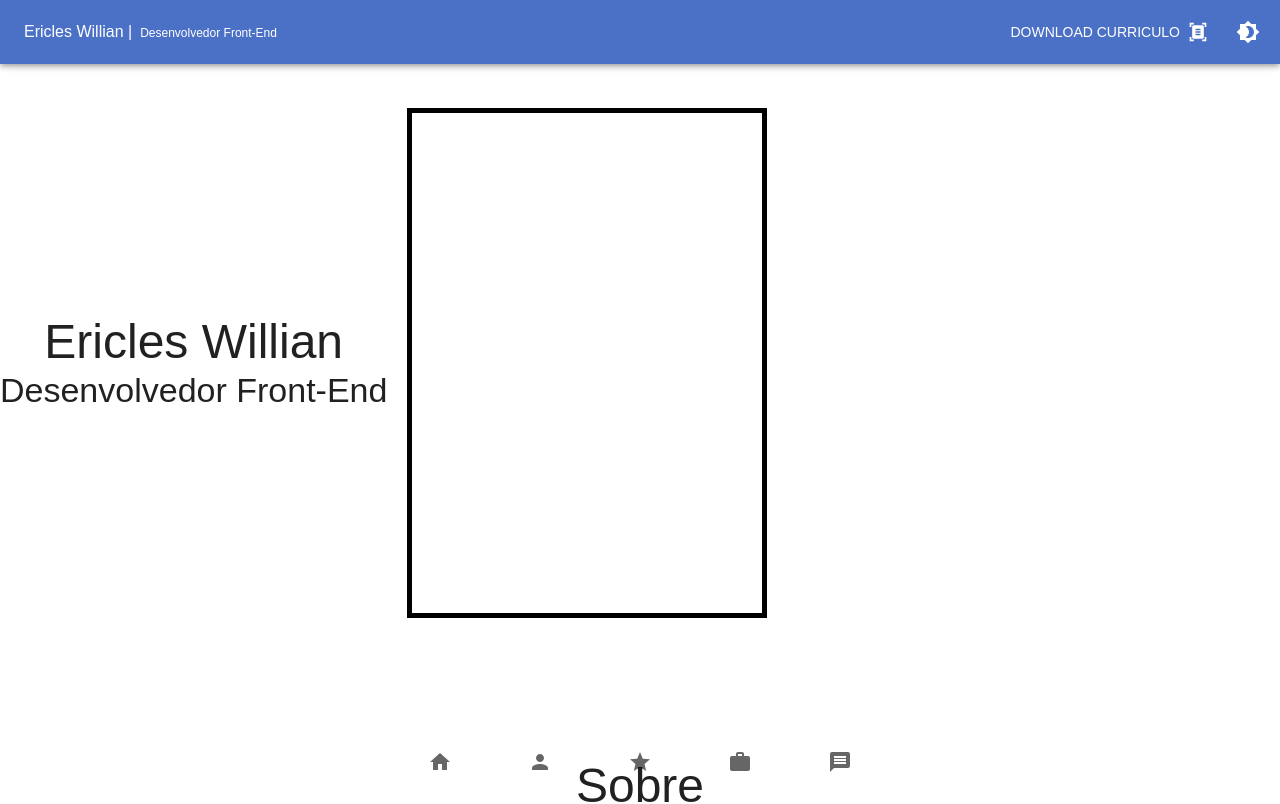
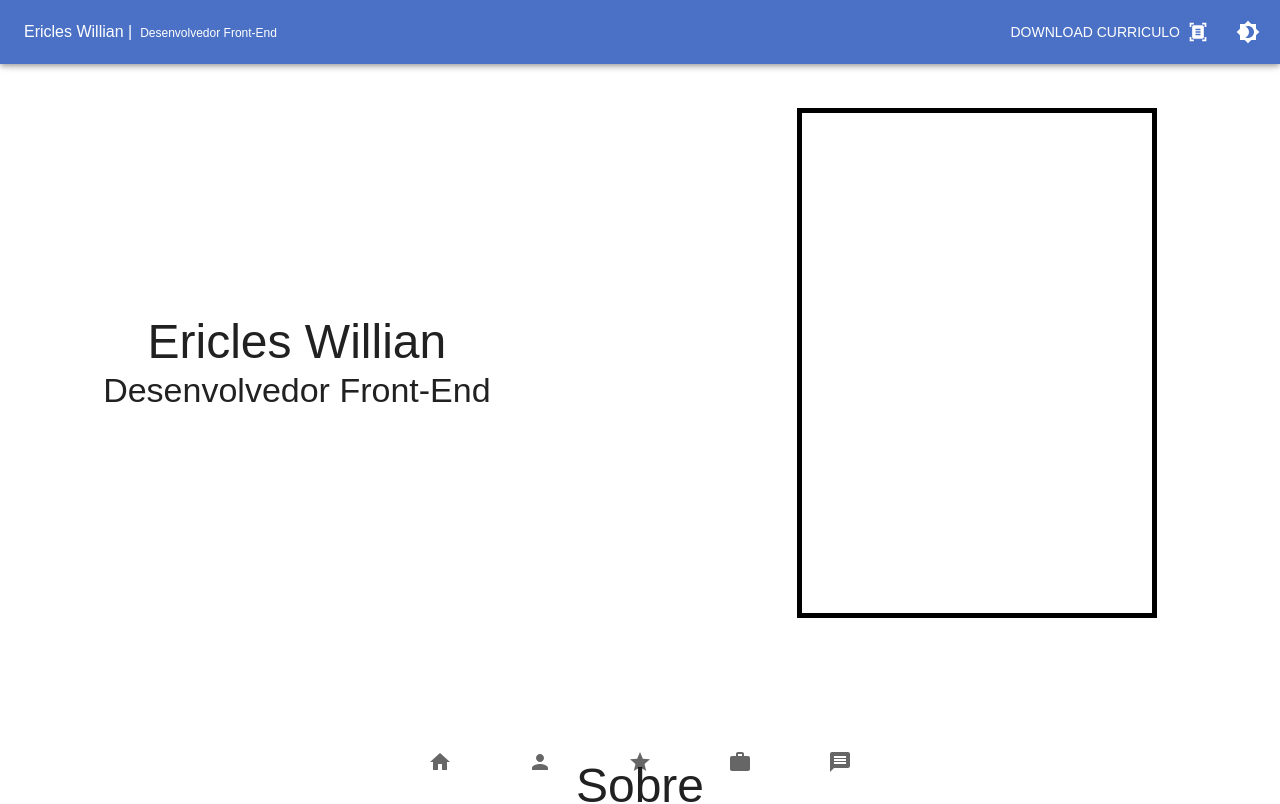
Before and after one commit to ewnsilva/portfolio, a React (Create React App) app: page / in a window 1280 px wide. Shown: the top 804 px of the page. Built offline with nearby package versions, Linux system fonts and the light colour scheme.

Commit message:
refactor: adjust responsiveness

```diff
--- a/src/components/About/index.tsx
+++ b/src/components/About/index.tsx
@@ -1,7 +1,7 @@
 import { Box, Typography, useMediaQuery } from "@mui/material";
 
 export const About = () => {
-  const matchesMd = useMediaQuery("(max-width:850px)");
+  const matchesMd = useMediaQuery("(max-width:870px)");
 
   return (
     <Box mb={5}>
--- a/src/components/Contact/index.tsx
+++ b/src/components/Contact/index.tsx
@@ -8,7 +8,7 @@ import {
 } from "@mui/material";
 
 export const Contact = () => {
-  const matchesMd = useMediaQuery("(max-width:850px)");
+  const matchesMd = useMediaQuery("(max-width:870px)");
 
   return (
     <Box
@@ -21,7 +21,12 @@ export const Contact = () => {
         Entre em Contato
       </Typography>
 
-      <Box display={"flex"} justifyContent={"space-between"} width={700}>
+      <Box
+        display={"flex"}
+        flexDirection={matchesMd ? "column" : "row"}
+        justifyContent={matchesMd ? "center" : "space-between"}
+        alignItems={"center"}
+      >
         <Box>
           <Box>
             <b>Email: </b>ewnsilva@gmail.com{" "}
@@ -31,14 +36,16 @@ export const Contact = () => {
             {"(12) 98256-2145"}
           </Box>
         </Box>
-        <FormControl
+        <Box
           sx={{
-            width: "60%",
+            minWidth: 250,
+            maxWidth: 400,
+            width: "100%",
             border: "2px solid black",
             borderRadius: 3,
-            p: 2,
           }}
         >
+          <FormControl>
             <TextField label={"Seu Nome"} sx={{ mb: 2 }} />
             <TextField label={"Seu Email"} sx={{ mb: 2 }} />
             <TextField
@@ -51,5 +58,6 @@ export const Contact = () => {
           </FormControl>
         </Box>
       </Box>
+    </Box>
   );
 };
--- a/src/components/Home/index.tsx
+++ b/src/components/Home/index.tsx
@@ -1,7 +1,7 @@
 import { Box, Typography, useMediaQuery } from "@mui/material";
 
 export const Home = () => {
-  const matchesMd = useMediaQuery("(max-width:850px)");
+  const matchesMd = useMediaQuery("(max-width:870px)");
 
   return (
     <Box
@@ -9,9 +9,10 @@ export const Home = () => {
       mb={5}
       display={"flex"}
       flexDirection={matchesMd ? "column" : "row"}
+      columnGap={10}
       alignItems={"center"}
       textAlign={"center"}
-      alignContent={"center"}
+      justifyContent={"space-around"}
     >
       <Box>
         <Typography variant="h3" id="home">
--- a/src/components/Projects/index.tsx
+++ b/src/components/Projects/index.tsx
@@ -1,7 +1,7 @@
 import { Box, Typography, useMediaQuery } from "@mui/material";
 
 export const Projects = () => {
-  const matchesMd = useMediaQuery("(max-width:850px)");
+  const matchesMd = useMediaQuery("(max-width:870px)");
 
   return (
     <Box mb={5} display={"flex"} flexDirection={"column"} alignItems={"center"}>
```
Lines whose indentation alone changed are shown as unchanged.
